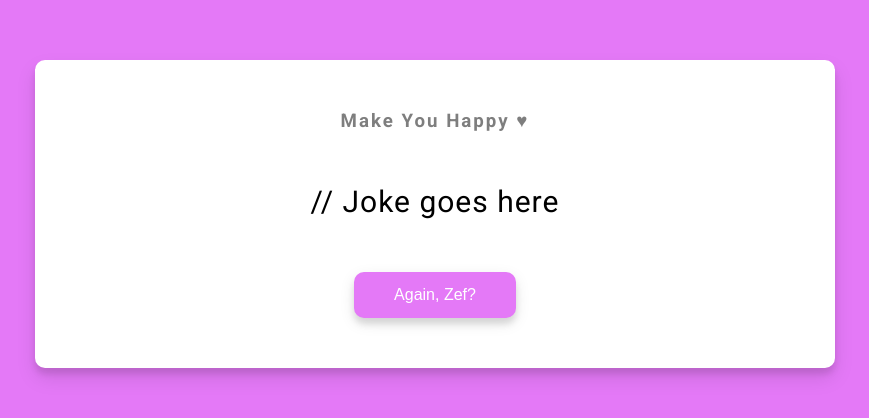
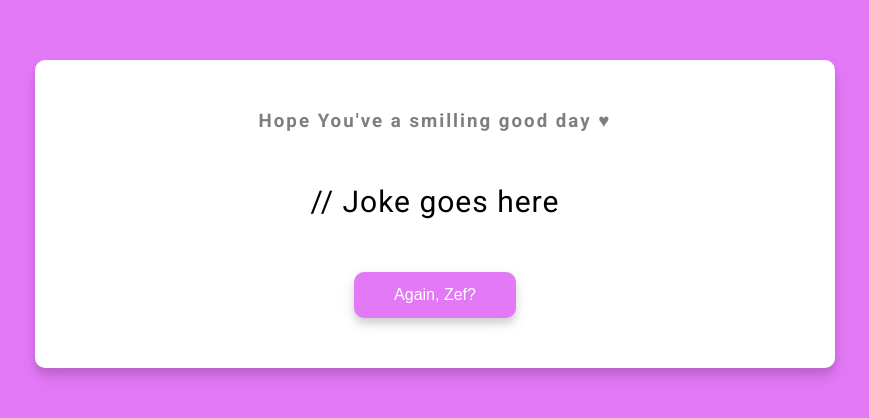
Before and after one commit to Zakkyyy/HAINADIAA, a plain HTML site: page index.html in a window 1280 px wide. Shown: the part 186-604 px from the top of the page, without its empty margins (205-1074 px from the left). Drawn offline with Linux system fonts and the light colour scheme; no server answers.

Commit message:
Update index.html

```diff
--- a/index.html
+++ b/index.html
@@ -8,7 +8,7 @@
   </head>
   <body>
     <div class="container">
-      <h3>Make You Happy ♥</h3>
+      <h3>Hope You've a smilling good day ♥</h3>
       <div id="joke" class="joke">// Joke goes here</div>
       <button id="jokeBtn" class="btn">Again, Zef?</button>
     </div>
```
